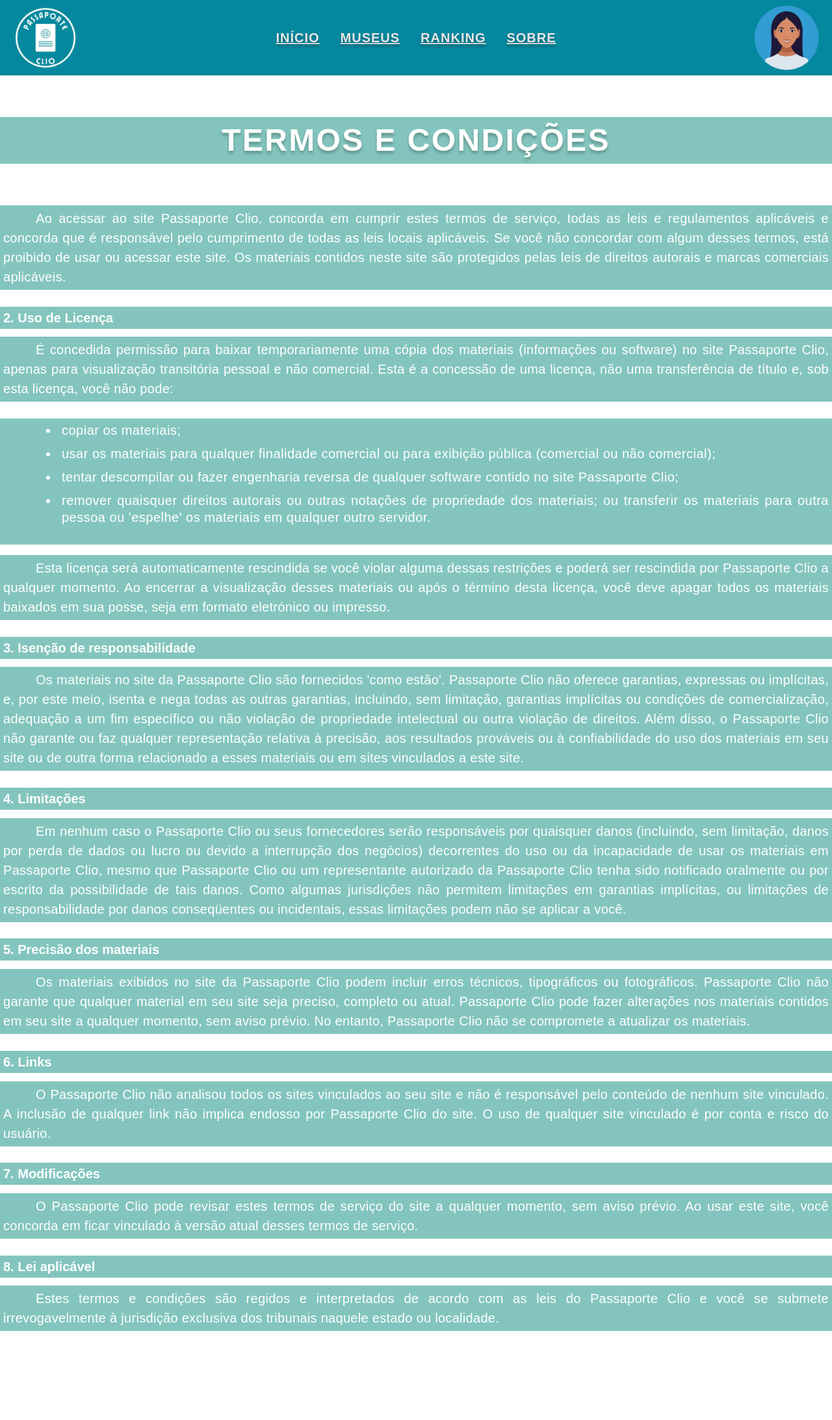
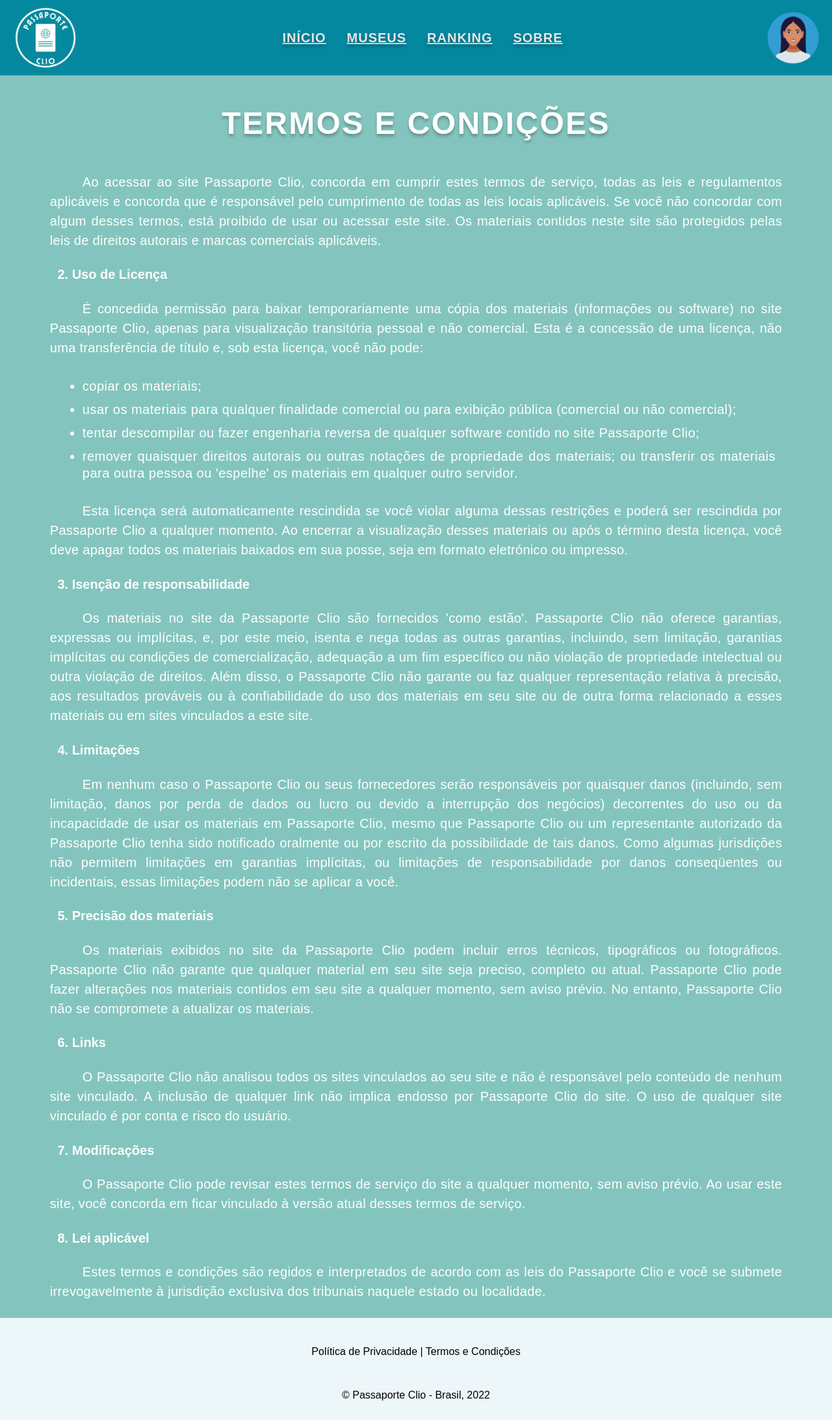
Before and after one commit to bela-mad/projetoclio, an Angular app: page /termos-condicoes in a window 1280 px wide. Shown: the whole page at 65% size. Before the commit the page ends 2074 px from the top, so only its background shows below. Built offline with nearby package versions, Linux system fonts and the light colour scheme.

Commit message:
organizada a pagina termos-condicoes

```diff
--- a/src/app/core/footer/footer.component.css
+++ b/src/app/core/footer/footer.component.css
@@ -11,6 +11,7 @@
 }
 
 .footer ul {
+    padding-left: 0;
     list-style-type: none;
     overflow: hidden;
 }
@@ -19,7 +20,7 @@
     color: black;
     text-decoration: none;
     padding: 20px 20px;
-    margin-bottom: 5pt;
+    padding-bottom: 5pt;
 }
 
 .footer li a:hover {
@@ -34,6 +35,7 @@
 
 .creditos {
     font-family: "Poppins", sans-serif;
-    margin-top: 40pt;
+    padding-top: 20pt;
     padding-bottom: 20pt;
+    margin-bottom: 0;
 }
--- a/src/app/core/footer/footer.component.html
+++ b/src/app/core/footer/footer.component.html
@@ -13,8 +13,7 @@
 
   <p>
     <a class="politermos" routerLink="/politica-privacidade"
-      >Política de Privacidade</a
-    >
+      >Política de Privacidade</a>
     &emsp;|&emsp;
     <a class="politermos" routerLink="/termos-condicoes">Termos e Condições</a>
   </p>
--- a/src/app/core/nav-bar/nav-bar.component.html
+++ b/src/app/core/nav-bar/nav-bar.component.html
@@ -23,8 +23,8 @@
   <a href="">
     <img
       src="assets/foto-usuario.png"
-      width="100"
-      height="100"
+      width="80"
+      height="80"
       alt="Passaporte Clio"
     />
   </a>
--- a/src/app/core/termos-condicoes/termos-condicoes.component.css
+++ b/src/app/core/termos-condicoes/termos-condicoes.component.css
@@ -1,6 +1,12 @@
 * {
   font-family: "Poppins", sans-serif;
   background-color: #83C5BE;
+}
+
+article {
+  display: block;
+  margin-left: auto;
+  margin-right: auto;
 }
 
 h1 {
@@ -12,38 +18,46 @@
   font-weight: 800;
   text-shadow: 0px 4px 4px rgba(0, 0, 0, 0.25);
   color: white;
-  margin-top: 5%;
-  margin-bottom: 5%;
+  padding-top: 3%;
+  padding-bottom: 1%;
+  margin: 0;
   text-shadow: black;
 }
 
 h2 {
-  padding: 5px;
+  padding: 0% 3%;
+  margin-bottom: 0;
   text-align: justify;
+  text-indent: 50px;
   font-weight: bold;
   color: white;
   font-size: 20px;
-  margin-bottom: 1%;
 }
 
 p {
-  padding: 5px;
   text-align: justify;
   color: white;
   font-size: 20px;
-  margin-bottom: 2%;
   letter-spacing: 0.3px;
   line-height: 1.5;
   text-indent: 50px;
+  padding: 2% 6%;
+  margin-bottom:0;
 }
 
 li {
-  padding: 5px;
+  padding: 5px 0px;
   text-align: justify;
   color: white;
   font-size: 20px;
   letter-spacing: 0.5px;
   line-height: 1.3;
-  margin-left: 50px;
+  margin-left: 7%;
+  margin-right: 7%;
   list-style-type: disc;
 }
+
+ul {
+  overflow: hidden;
+  margin-bottom: 0;
+}
--- a/src/app/core/termos-condicoes/termos-condicoes.component.html
+++ b/src/app/core/termos-condicoes/termos-condicoes.component.html
@@ -1,5 +1,6 @@
 <app-nav-bar></app-nav-bar>
 
+<article>
 <h1>TERMOS E CONDIÇÕES</h1>
 
 
@@ -34,7 +35,6 @@
     materiais; ou transferir os materiais para outra pessoa ou 'espelhe' os
     materiais em qualquer outro servidor.
   </li>
-  <br />
 </ul>
 <p>
   Esta licença será automaticamente rescindida se você violar alguma dessas
@@ -101,3 +101,6 @@
   Passaporte Clio e você se submete irrevogavelmente à jurisdição exclusiva dos
   tribunais naquele estado ou localidade.
 </p>
+</article>
+
+<app-footer></app-footer>
```
